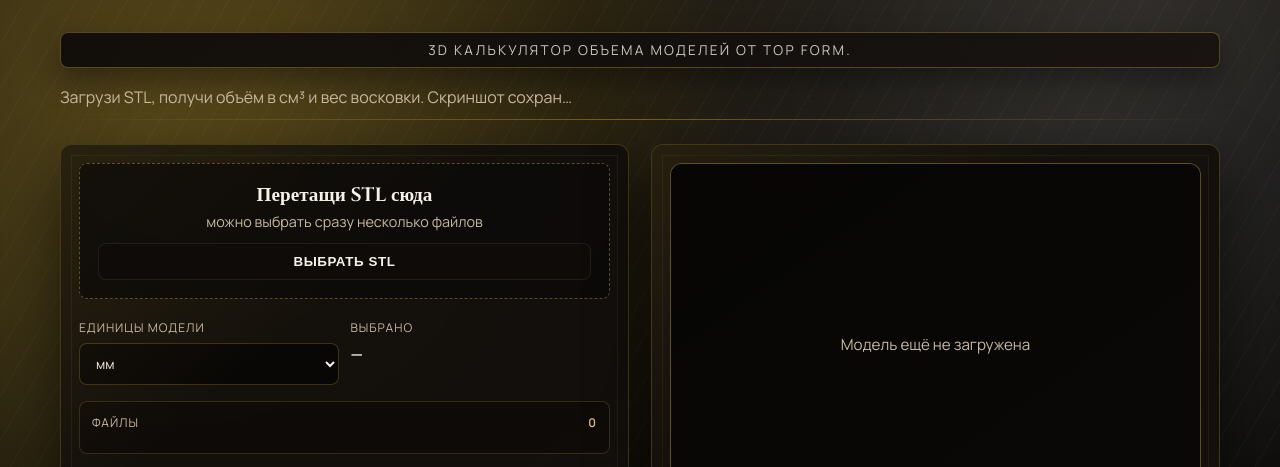
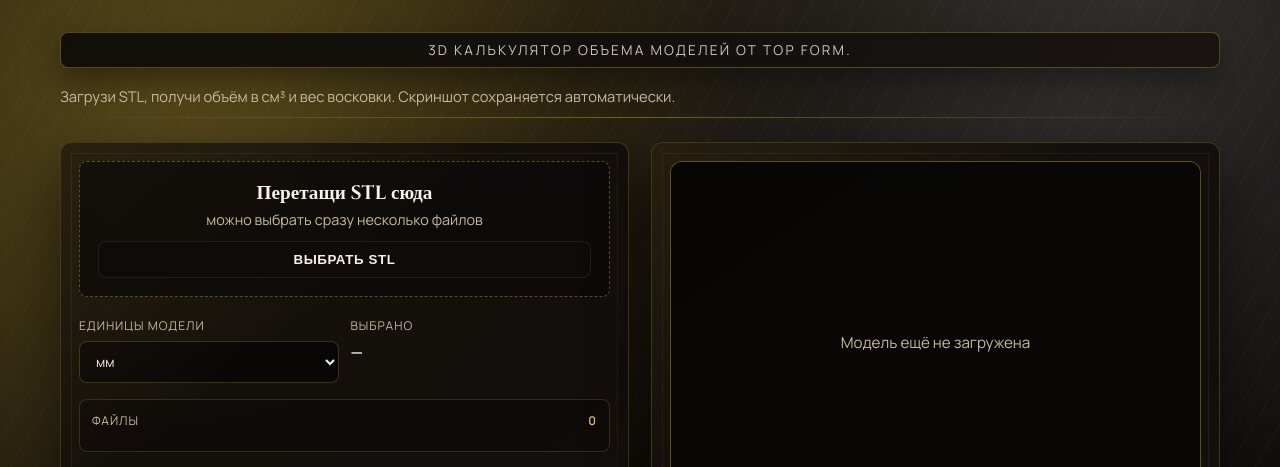
Before and after one commit to mihailroze/jeweller_bot, a website: page public/index.html in a window 1280 px wide. Shown: the top 467 px of the page. Drawn offline with Linux system fonts and the light colour scheme.

Commit message:
Keep hero text single-line without truncation

```diff
--- a/public/styles.css
+++ b/public/styles.css
@@ -107,12 +107,11 @@ h1 {
 }
 
 .hero p {
-  max-width: 520px;
+  max-width: 100%;
   color: var(--muted);
   margin: 0;
   white-space: nowrap;
-  overflow: hidden;
-  text-overflow: ellipsis;
+  font-size: clamp(0.75rem, 1.15vw, 1rem);
 }
 
 .hero-card {
```
